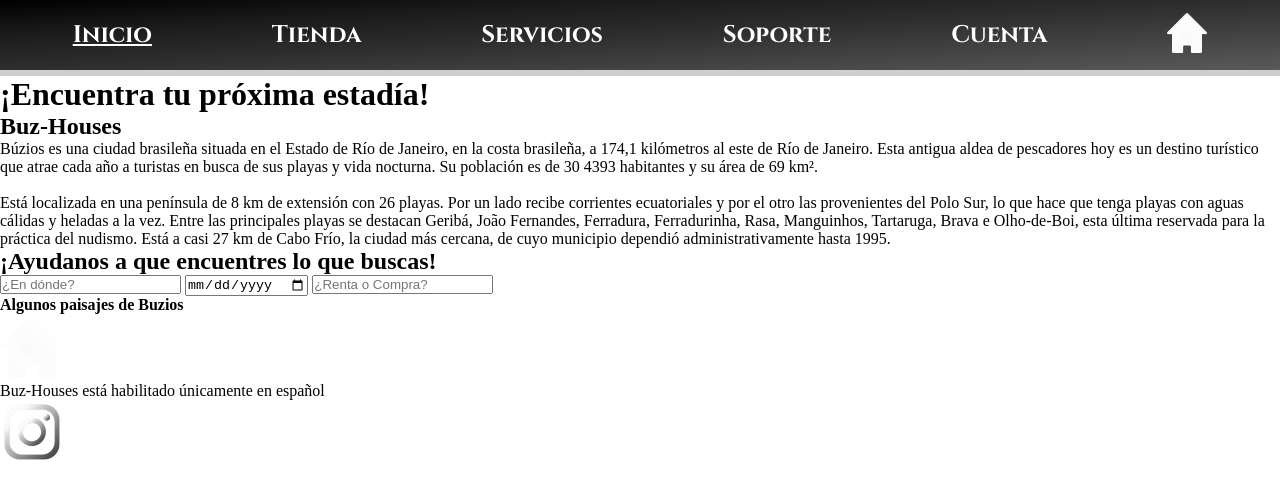
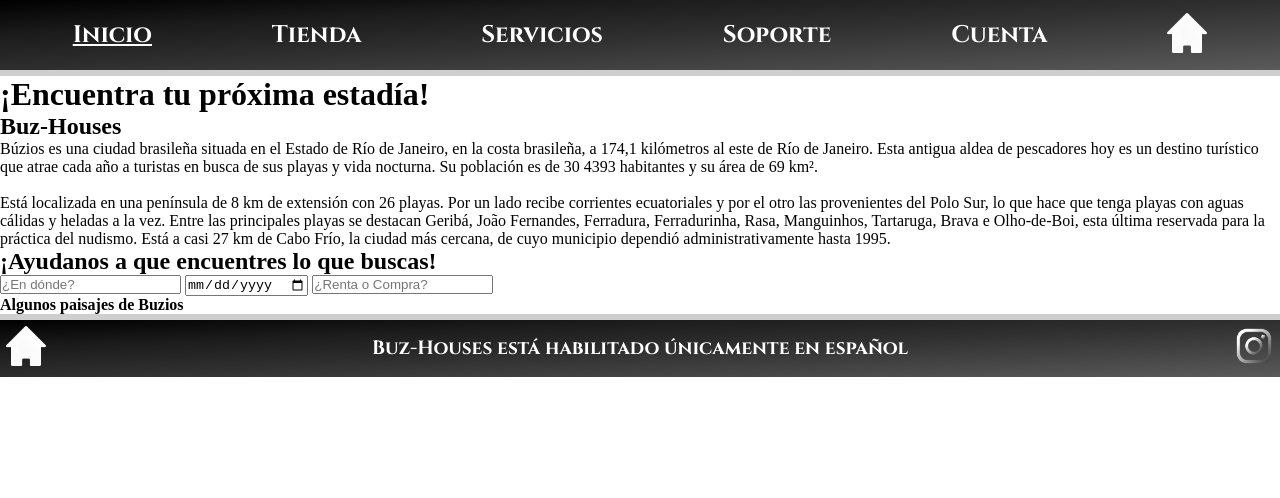
Before and after one commit to 1chbin/Entrega-Final-BuzHouses, a website: page index.html in a window 1280 px wide. Drawn offline with nearby package versions, Linux system fonts and the light colour scheme.

Commit message:
diseñé el footer en el sass

```diff
--- a/scss/layout/_footer.scss
+++ b/scss/layout/_footer.scss
@@ -0,0 +1,19 @@
+footer{
+    background-image: $gradiant-1;
+    height: auto;
+    padding: 0.5%;
+    width: auto;
+    border-top: $color-1;
+    display: flex;
+    justify-content: space-between;
+    align-items: center;
+    img{
+        height: 40px;
+        width: auto;
+    }
+    p{
+        color: white;
+    font-family: $typo-1;
+    font-size: 120%;
+    }
+}
--- a/scss/layout/_header.scss
+++ b/scss/layout/_header.scss
@@ -16,7 +16,7 @@ header{
         color: white;
         font-size: 150%;
         text-decoration: none;
-        font-family: 'Cinzel', serif;
+        font-family: $typo-1;
         &:hover{
             text-decoration: underline;
         }
--- a/scss/style.scss
+++ b/scss/style.scss
@@ -2,3 +2,4 @@
 @import "./base/typo";
 @import "./base/reset";
 @import "./layout/header";
+@import "./layout/footer";
```
Also changed, not shown: css/style.css.
